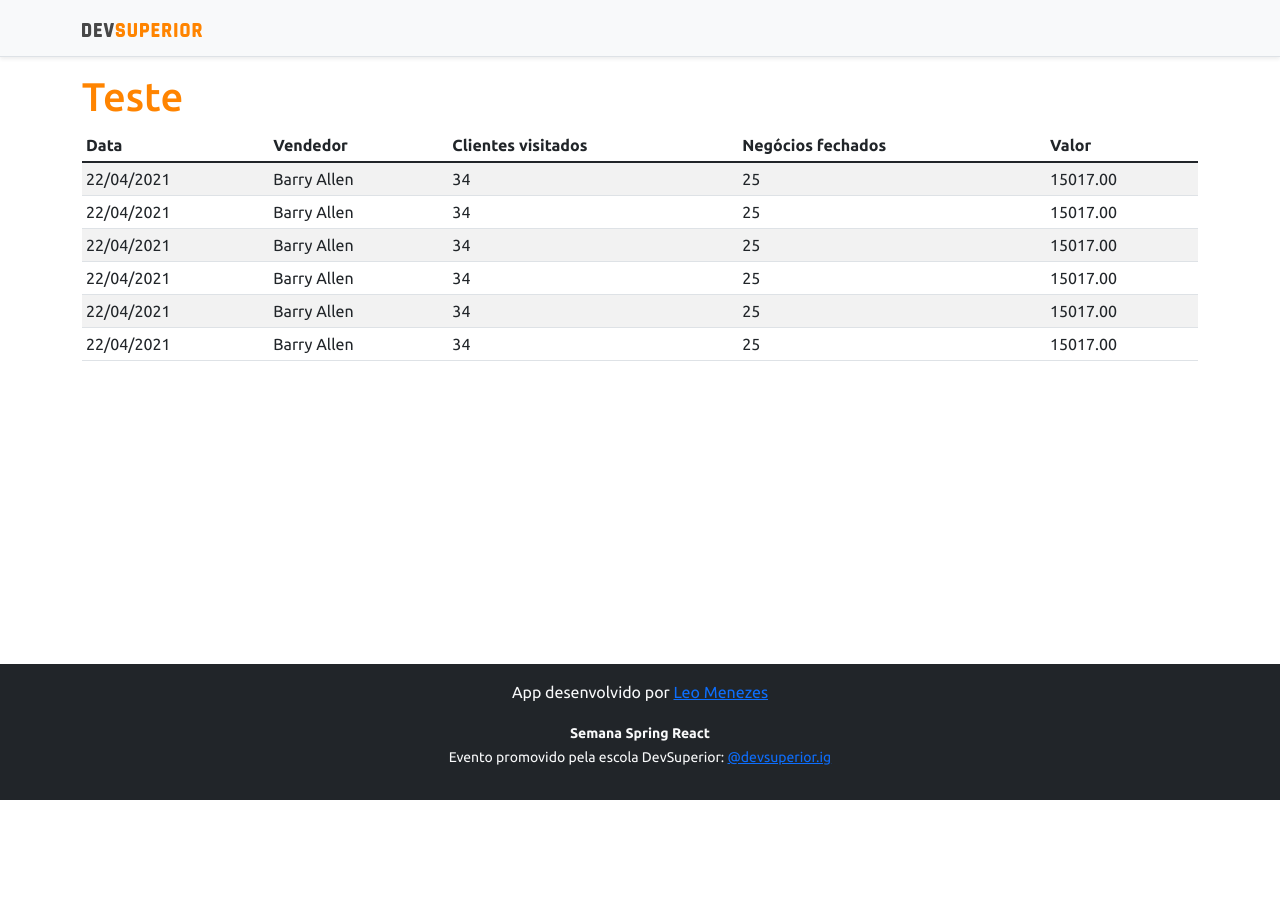
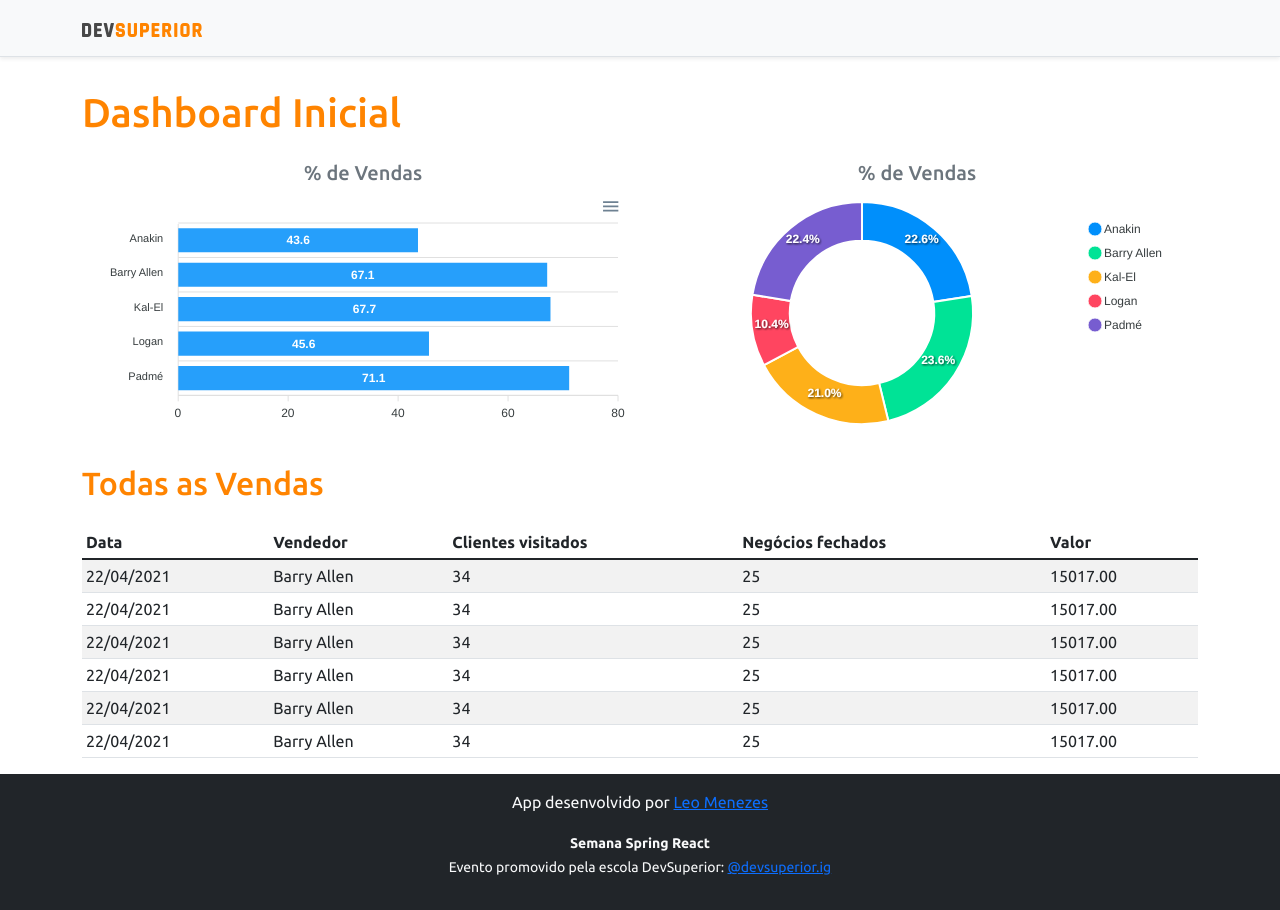
Before and after one commit to Leonardo001127/ProjetoSds3_DevSuperior, a React (Create React App) app in the folder frontend/: page / in a window 1280 px wide. Before the commit the page ends 800 px from the top, so only its background shows below. Built offline with nearby package versions, Linux system fonts and the light colour scheme.

Commit message:
Static charts

```diff
--- a/frontend/package.json
+++ b/frontend/package.json
@@ -11,8 +11,10 @@
     "@types/node": "^12.0.0",
     "@types/react": "^17.0.0",
     "@types/react-dom": "^17.0.0",
+    "apexcharts": "^3.28.1",
     "bootstrap": "^5.1.1",
     "react": "^17.0.2",
+    "react-apexcharts": "^1.3.9",
     "react-dom": "^17.0.2",
     "react-scripts": "4.0.3",
     "typescript": "^4.1.2",
--- a/frontend/src/App.tsx
+++ b/frontend/src/App.tsx
@@ -1,6 +1,8 @@
+import BarChart from "components/BarCharts";
 import DataTable from "components/DataTable";
 import Footer from "components/Footer";
 import Navbar from "components/Navbar";
+import DonutChart from "components/DonutChart";
 
 
 function App() {
@@ -8,7 +10,21 @@
     <>
       <Navbar />
       <div className="container">
-        <h1 className="text-primary">Teste</h1>
+        <h1 className="text-primary py-3">Dashboard Inicial</h1>
+        <div className="row px-3">
+          <div className="col-sm-6">
+            <h5 className="text-center text-secondary">% de Vendas</h5>
+            <BarChart/>
+          </div>
+          <div className="col-sm-6">
+            <h5 className="text-center text-secondary">% de Vendas</h5>
+            <DonutChart/>
+          </div>
+        </div>
+
+        <div className="py-3">
+          <h2 className="text-primary">Todas as Vendas</h2>
+        </div>
         <DataTable/>
       </div>
       <Footer/>
--- /dev/null
+++ b/frontend/src/components/BarCharts/index.tsx
@@ -0,0 +1,34 @@
+import Chart from 'react-apexcharts'
+
+const BarChart = () => {
+
+    const options = {
+        plotOptions: {
+            bar: {
+                horizontal: true,
+            }
+        },
+    };
+
+    const mockData = {
+        labels: {
+            categories: ['Anakin', 'Barry Allen', 'Kal-El', 'Logan', 'Padmé']
+        },
+        series: [
+            {
+                name: "% Sucesso",
+                data: [43.6, 67.1, 67.7, 45.6, 71.1]
+            }
+        ]
+    };
+    return (
+        <Chart
+        options={{...options, xaxis: mockData.labels }}
+        series= {mockData.series}
+        type="bar"
+        height="240"
+        />
+    );
+}
+
+export default BarChart;
--- /dev/null
+++ b/frontend/src/components/DonutChart/index.tsx
@@ -0,0 +1,26 @@
+import Chart from 'react-apexcharts'
+
+const DonutChart = () => {
+
+
+    const mockData = {
+        series: [477138, 499928, 444867, 220426, 473088],
+        labels: ['Anakin', 'Barry Allen', 'Kal-El', 'Logan', 'Padmé']
+    }
+
+    const options = {
+        legend: {
+            show: true
+        }
+    }
+    return (
+        <Chart
+        options={{...options, labels: mockData.labels }}
+        series= {mockData.series}
+        type="donut"
+        height="240"
+        />
+    );
+}
+
+export default DonutChart;
```
Also changed, not shown: 1 other file (tests, documents, lock files or other folders).
